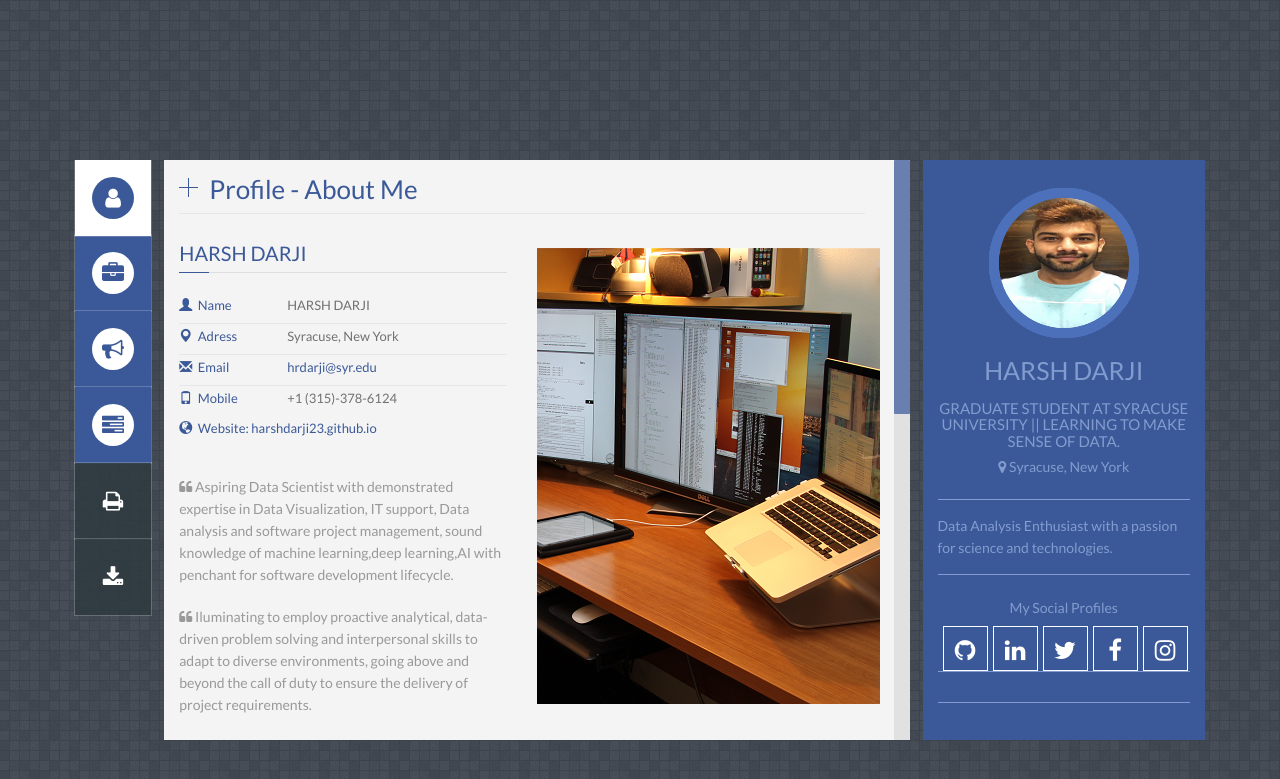
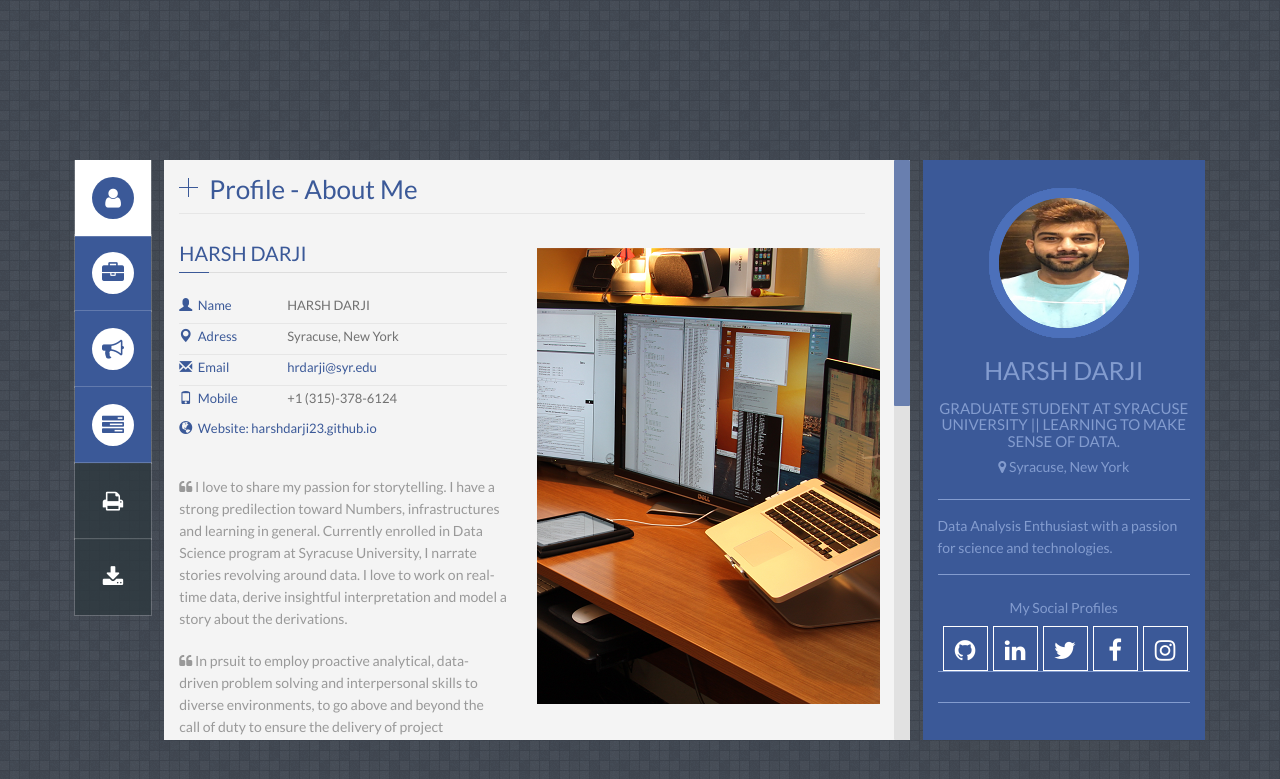
Before and after one commit to harshdarji23/harshdarji23.github.io, a Jekyll site: the page built from index.html, in a window 1280 px wide. Shown: the top 779 px of the page. Built offline with Jekyll 4.4.1, drawn with Linux system fonts in a browser that asks for light colours.

Commit message:
Update profile.html

```diff
--- a/_includes/profile.html
+++ b/_includes/profile.html
@@ -31,7 +31,7 @@
                 <li>
                     <i class="glyphicon glyphicon-envelope"></i>
                     <label>Email</label>
-                    <span class="value"><a href="hrdarji@syr" target="_blank">hrdarji@syr.edu</span>
+                    <span class="value"><a href="hrdarji@syr" target="hrdarji@syr.edu">hrdarji@syr.edu</span>
                     <div class="clear"></div>
                 </li>
 
@@ -54,14 +54,14 @@
 
             <p style="margin-bottom:20px">
                 <i class="fa fa-quote-left"></i>
-                Aspiring Data Scientist with demonstrated expertise in Data Visualization, IT support,  Data analysis
-                and software project management, sound knowledge of machine learning,deep learning,AI with penchant
-                for software development lifecycle.
+                I love to share my passion for storytelling. I have a strong predilection toward Numbers, infrastructures and learning in general.
+		Currently enrolled in Data Science program at Syracuse University, I narrate stories revolving around data.
+		I love to work on real-time data, derive insightful interpretation and model a story about the derivations.
             </p>
 
             <p style="margin-bottom:20px">
                 <i class="fa fa-quote-left"></i>
-                Iluminating to employ proactive analytical, data-driven problem solving and interpersonal skills to adapt to diverse environments, going above and
+             In prsuit to employ proactive analytical, data-driven problem solving and interpersonal skills to diverse environments, to go above and
                 beyond the call of duty to ensure the delivery of project requirements.
             </p>
 
```
